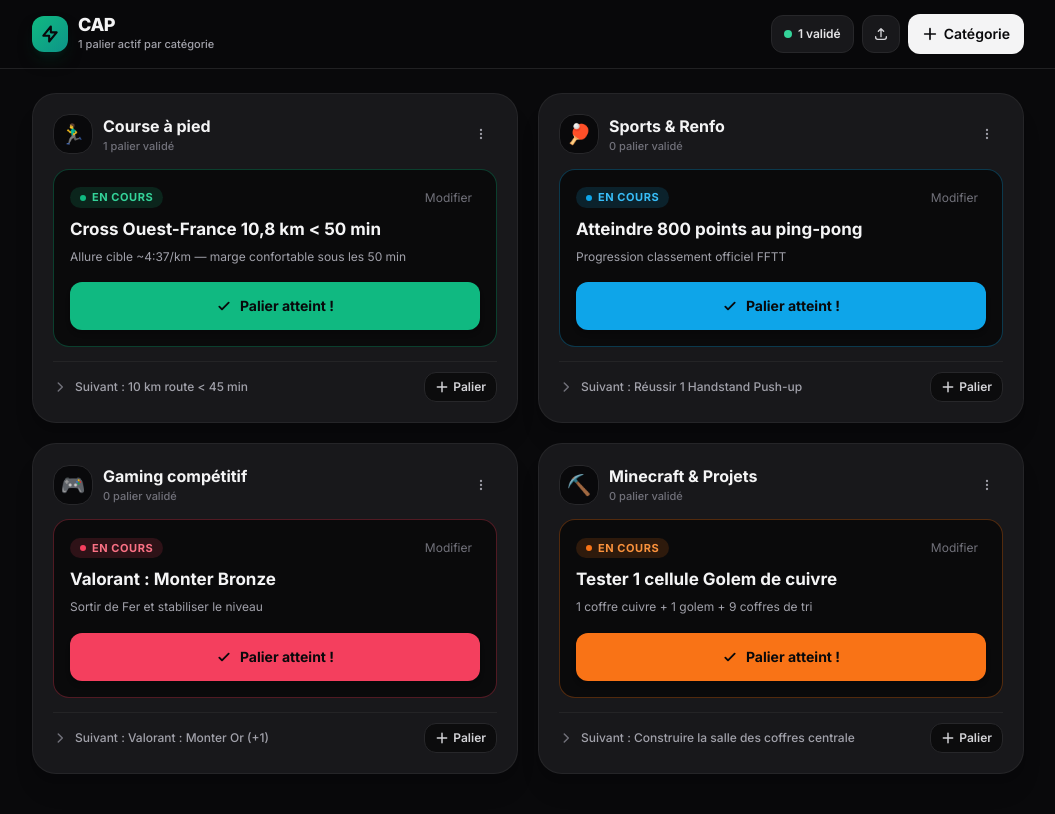
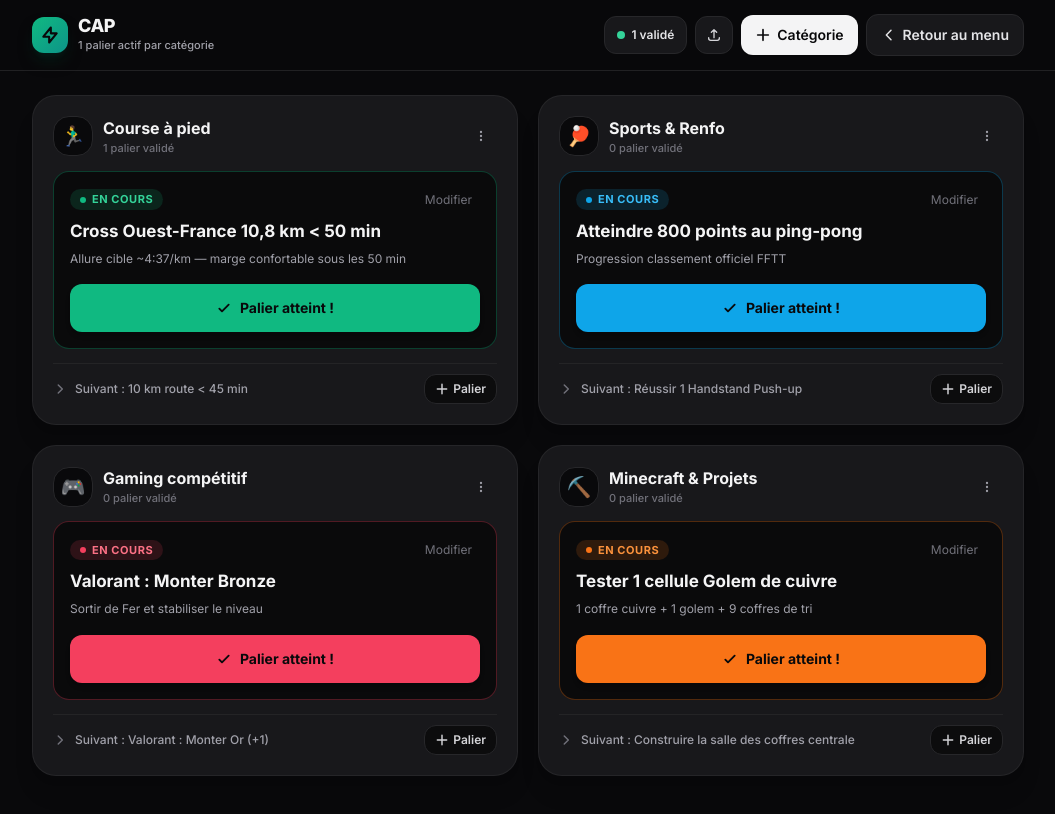
Before and after one commit to aallard12/aallard12.github.io, a plain HTML site: page paliers/index.html in a window 1280 px wide. Shown: the whole page, without its empty margins (112-1167 px from the left). Drawn offline with nearby package versions, Linux system fonts and the light colour scheme.

Commit message:
Add files via upload

```diff
--- a/paliers/index.html
+++ b/paliers/index.html
@@ -95,6 +95,14 @@
           </svg>
           <span>Catégorie</span>
         </button>
+
+        <a href="../index.html" title="Retour au menu principal" class="flex items-center gap-1.5 px-2.5 sm:px-3.5 py-2.5 rounded-xl bg-zinc-900 hover:bg-zinc-800 active:scale-95 border border-zinc-800 text-xs sm:text-sm font-semibold text-zinc-200 transition whitespace-nowrap">
+          <svg class="w-4 h-4 shrink-0" fill="none" stroke="currentColor" stroke-width="2.2" viewBox="0 0 24 24">
+            <path stroke-linecap="round" stroke-linejoin="round" d="M15 19l-7-7 7-7" />
+          </svg>
+          <span class="hidden sm:inline">Retour au menu</span>
+          <span class="sm:hidden">Menu</span>
+        </a>
       </div>
     </div>
   </header>
```
